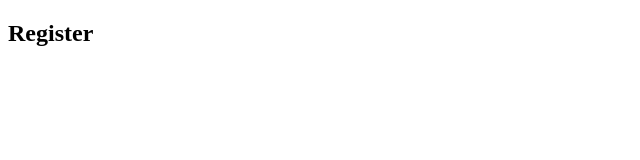
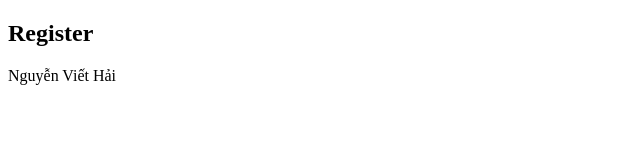
Before and after one commit to haisheenby/demoBC63, a plain HTML site: page index.html in a window 1280 px wide. Shown: the whole page, without its empty margins (0-640 px from the left). Drawn offline with Linux system fonts and the light colour scheme.

Commit message:
update index.html

```diff
--- a/index.html
+++ b/index.html
@@ -7,5 +7,6 @@
 </head>
 <body>
     <h2>Register</h2>
+    <p>Nguyễn Viết Hải</p>
 </body>
 </html>
```
